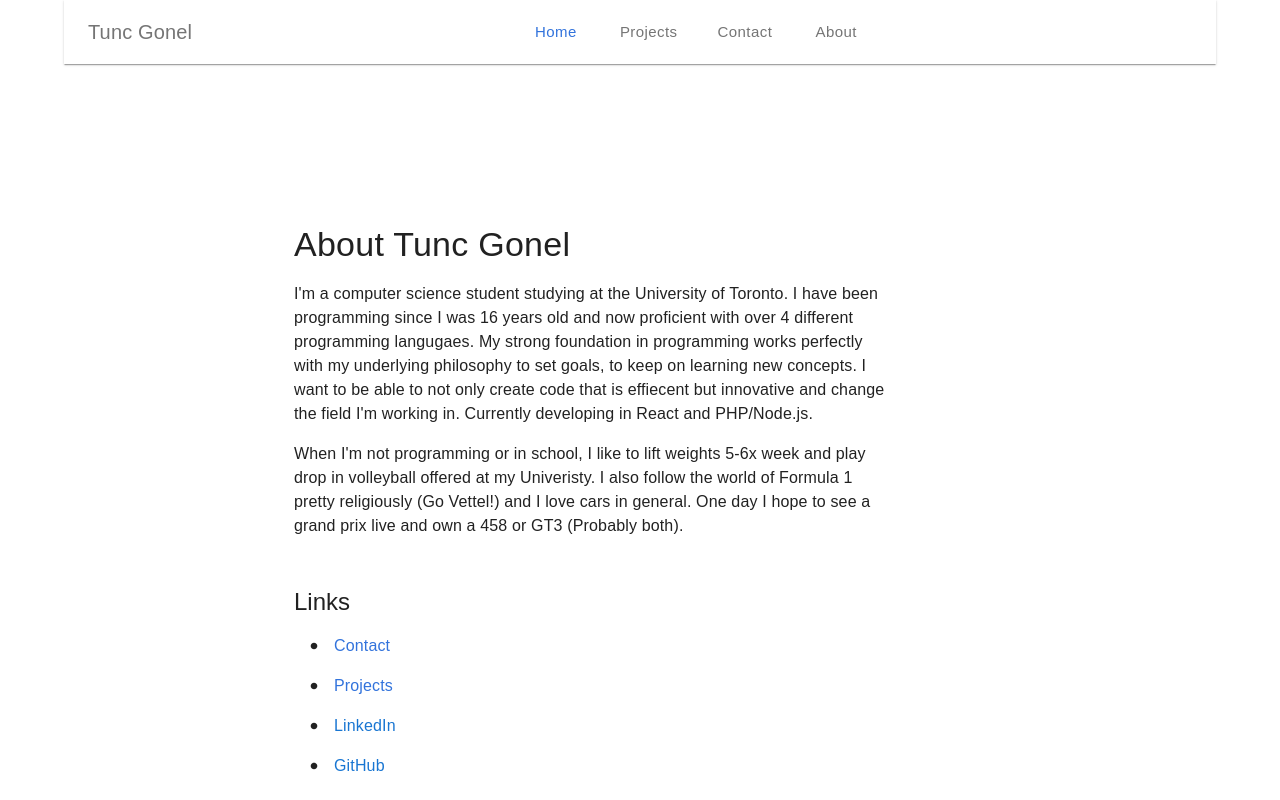
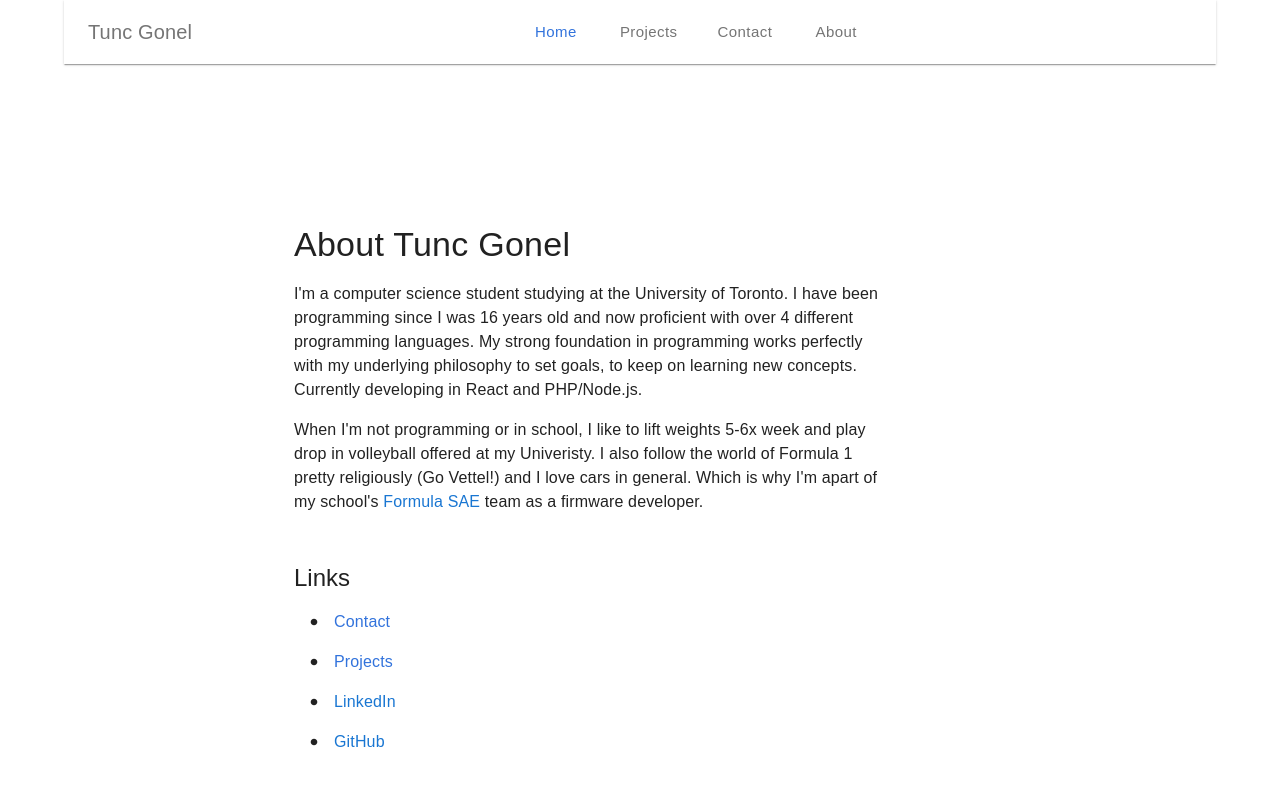
Before and after one commit to TuncG/tunc-gonel-website, a React (Create React App) app: page /about in a window 1280 px wide. Built offline with nearby package versions, Linux system fonts and the light colour scheme.

Commit message:
Content edit

```diff
--- a/src/pages/About.js
+++ b/src/pages/About.js
@@ -41,19 +41,20 @@ export default function About() {
           <Typography variant="body1">
             I'm a computer science student studying at the University of
             Toronto. I have been programming since I was 16 years old and now
-            proficient with over 4 different programming langugaes. My strong
+            proficient with over 4 different programming languages. My strong
             foundation in programming works perfectly with my underlying
-            philosophy to set goals, to keep on learning new concepts. I want to
-            be able to not only create code that is effiecent but innovative and
-            change the field I'm working in. Currently developing in React and
-            PHP/Node.js.
+            philosophy to set goals, to keep on learning new concepts. Currently
+            developing in React and PHP/Node.js.
           </Typography>{" "}
           <Typography sx={{ marginTop: 2 }} variant="body1">
             When I'm not programming or in school, I like to lift weights 5-6x
             week and play drop in volleyball offered at my Univeristy. I also
             follow the world of Formula 1 pretty religiously (Go Vettel!) and I
-            love cars in general. One day I hope to see a grand prix live and
-            own a 458 or GT3 (Probably both).
+            love cars in general. Which is why I'm apart of my school's{" "}
+            <Links href="https://fsaeutoronto.ca/" underline="hover">
+              Formula SAE{" "}
+            </Links>
+            team as a firmware developer.
           </Typography>
           {/*  <Typography sx={{ marginTop: 2 }} variant="body1">
             Feel free to reach out to me
--- a/src/pages/Contact.js
+++ b/src/pages/Contact.js
@@ -13,8 +13,15 @@ export default function Contact() {
         </Typography>
         <Typography mb={3}>
           {" "}
-          The best way to reach me is email or through LinkedIn. I'm always
-          looking for new opportunities, feel free to reach out.
+          The best way to reach me is email or through{" "}
+          <Links
+            href="https://www.linkedin.com/in/tunc-gonel"
+            underline="hover"
+          >
+            {" "}
+            LinkedIn.{" "}
+          </Links>{" "}
+          I'm always looking for new opportunities, feel free to reach out.
         </Typography>
         <Box sx={{ borderTop: 2, color: "#dcdcdc" }}></Box>
 
```
